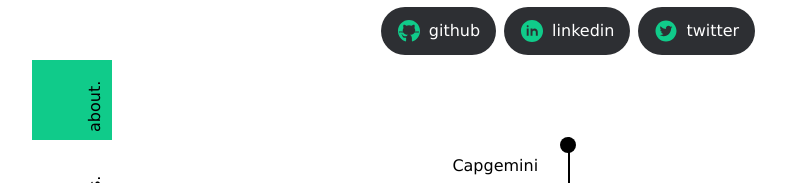
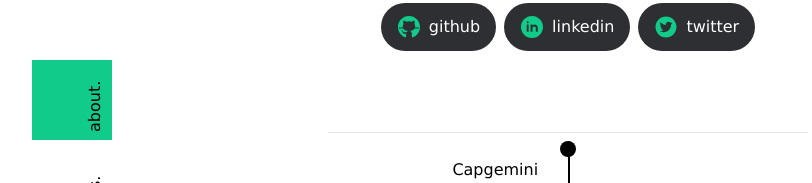
Before and after one commit to encrustace/portfolio, a Next.js app: page / in a window 1280 px wide. Shown: the part 212-395 px from the top of the page, without its empty margins (80-892 px from the left). Built offline with nearby package versions, Linux system fonts and the light colour scheme.

Commit message:
design change

```diff
--- a/src/app/about/page.jsx
+++ b/src/app/about/page.jsx
@@ -36,7 +36,6 @@ export default function About() {
           </a>
         </div>
         <p className={styles.desc}>{texts.about}</p>
-        <div className={styles.divider}></div>
         <div className={styles.timeline}>
           <div className={`${styles.step} ${styles.leftStep}`}>
             <div className={styles.textbox}>
--- a/src/app/about/page.module.css
+++ b/src/app/about/page.module.css
@@ -65,16 +65,13 @@
 
 .desc{
   color: var(--lightColor);
-  width: 28rem;
+  width: 30rem;
   text-align: center;
+  border-bottom: 1px solid var(--dividerColor);
+  padding: 0.5rem;
 }
 .date {
   color: var(--lightColor);
-}
-
-.divider {
-  height: 1px;
-  background: var(--boderColor);
 }
 
 .step {
```
